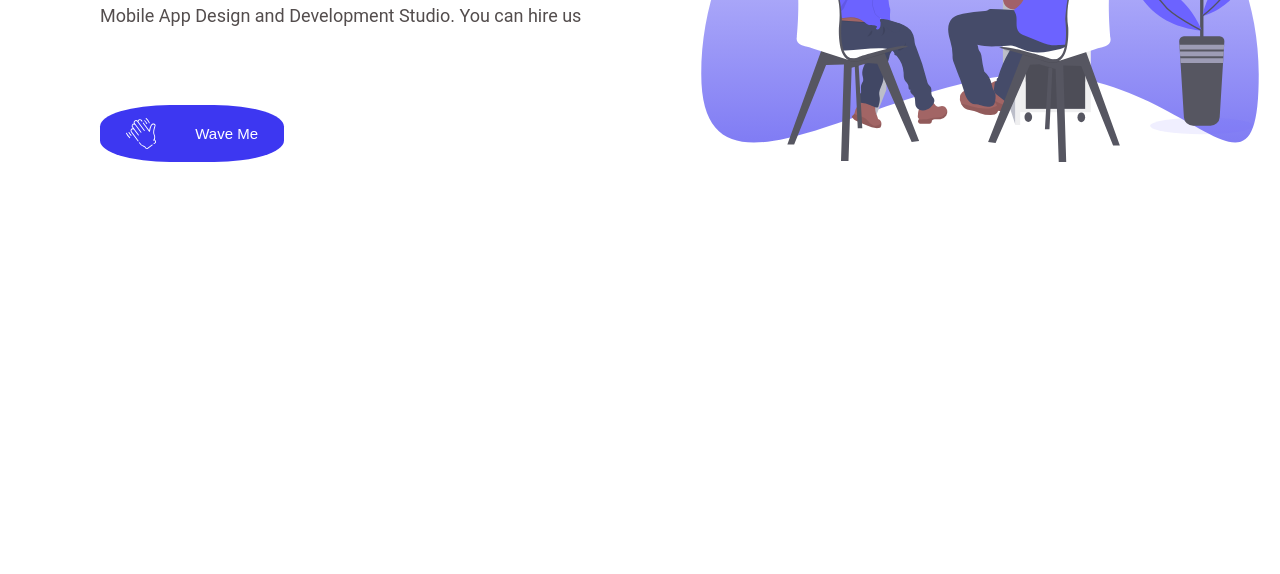
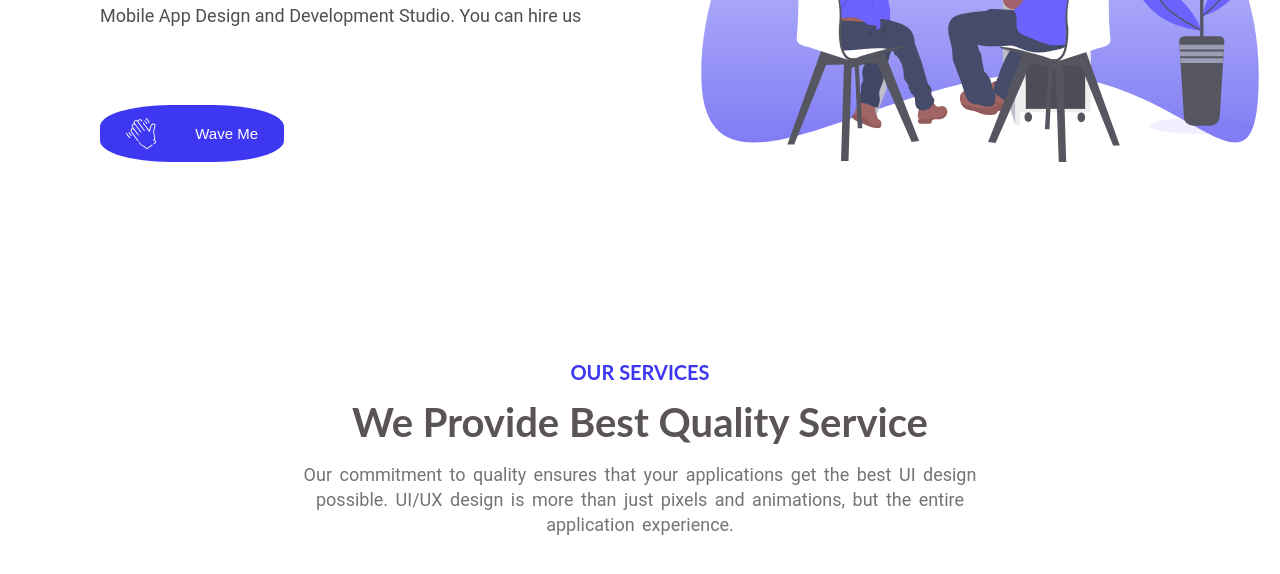
Before and after one commit to LileTsagareishvili/Homework7, a plain HTML site: page index.html in a window 1280 px wide. Shown: the part 360-934 px from the top of the page. Before the commit the page ends 800 px from the top, so only its background shows below. Drawn offline with Linux system fonts and the light colour scheme.

Commit message:
Section2
I made section2.

I put 3 divs in one section.

I put it with display flex.

```diff
--- a/css/style.css
+++ b/css/style.css
@@ -64,6 +64,9 @@ button {
     align-items: center;
 	justify-content: space-around;
 }
+button:hover {
+  background-color: red;
+}
 
 .box2 {
 	width: 621px;
@@ -75,3 +78,35 @@ button {
     align-items: flex-end;
 	justify-content: space-around;
 }
+.container1 {
+	display: flex;
+	flex-direction: column;
+    align-items: center;
+    margin-top: 200px;
+    margin-bottom: 60px;
+}
+.div1 {
+	font-size: 20px;
+	font-family: 'Lato', sans-serif;
+    font-weight: bold;
+	color: #3D37F1; /*blue*/
+	margin-bottom: 20px;
+}
+.div2 {
+	font-size: 40px;
+	font-family: 'Lato', sans-serif;
+    font-weight: bold;
+	color: #5A5454; /*black*/
+	margin-bottom: 20px;
+}
+.div3 {
+	font-size: 18px;
+    font-family: 'Roboto', sans-serif;
+	color: #747474; /*grey*/
+	margin-bottom: 20px;
+	text-align: center;
+	width: 712px;
+	height: 85px;
+	word-spacing: 3px;
+    line-height: 25px;
+}
--- a/index.html
+++ b/index.html
@@ -28,6 +28,18 @@
 			<img class="box2" src="img/us.svg">
 		</section>
 
+		<section class="container1">
+		    <div class="div1">OUR SERVICES</div>
+		    <div class="div2">We Provide Best Quality Service </div>
+		    <div class="div3">Our commitment to quality ensures that your applications get the best UI design possible. UI/UX design is more than just pixels and animations, but the entire application experience.</div>
+		</section>
+
+		<section>
+
+
+
+		</section>
+
 
 </body>
 </html>
```
